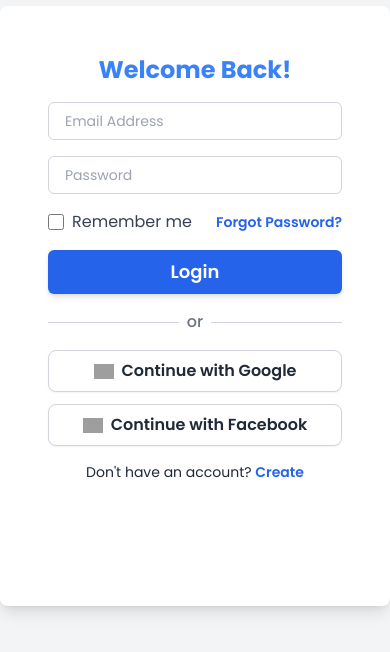
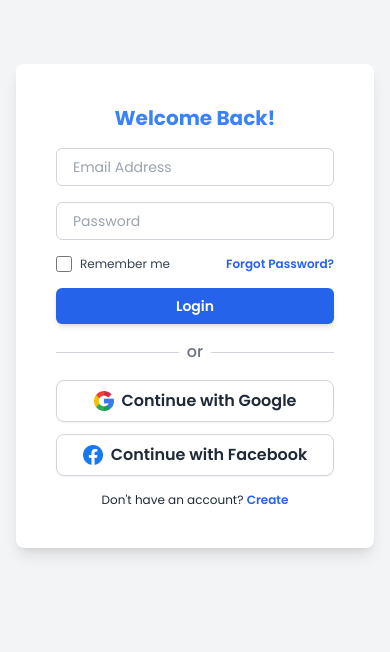
Before and after one commit to itsroorooo/symptovet, a Next.js app: page /login in a window 390 px wide. Shown: the part 116-768 px from the top of the page. Built offline with nearby package versions, Linux system fonts and the light colour scheme; grey boxes are pictures that could not be loaded.

Commit message:
added error and validation

```diff
--- /dev/null
+++ b/app/error/page.js
@@ -0,0 +1,3 @@
+export default function Error() {
+  return <p>Sorry, something went wrong</p>;
+}
--- a/app/login/page.js
+++ b/app/login/page.js
@@ -15,49 +15,47 @@ export default function Login() {
     setLoading(true);
 
     try {
-      // Simulate authentication (Replace with actual API call)
-      const isAuthenticated = true; // Replace this with real logic
+      // Replace this with an actual API call
+      const response = await fakeLoginAPI(email, password);
 
-      if (isAuthenticated) {
+      if (response.success) {
         console.log("Authentication successful!");
-        router.push("/user/dashboard"); // Redirect to user dashboard
+        router.push("/user/dashboard"); // Redirect to dashboard
       } else {
         alert("Invalid credentials");
       }
     } catch (error) {
       console.error("Login error:", error);
+      alert("An error occurred. Please try again.");
     } finally {
       setLoading(false);
     }
   };
 
+  // Fake API function (Replace with actual API call)
+  const fakeLoginAPI = async (email, password) => {
+    return new Promise((resolve) => {
+      setTimeout(() => {
+        resolve({
+          success: email === "test@example.com" && password === "password123",
+        });
+      }, 1000);
+    });
+  };
+
   return (
-    <div className="min-h-screen flex items-center justify-center bg-gray-100">
-      <div className="bg-white shadow-lg rounded-lg max-w-4xl w-full p-6 h-[600px] relative">
-        {/* Modal Layout */}
-        <div className="grid md:grid-cols-2 items-center gap-4">
-          {/* Left Side (Image) */}
-          <div className="hidden md:flex items-center justify-center w-full h-full overflow-hidden">
-            <Image
-              src="/image/dog_and_cat.png"
-              width={1000}
-              height={1000}
-              className="w-full h-full max-h-[550px] object-cover rounded-lg"
-              alt="Vet Illustration"
-            />
-          </div>
-
-          {/* Right Side (Form) */}
-          <div className="bg-white w-full p-6">
+    <div className="min-h-screen flex items-center justify-center bg-gray-100 p-4">
+      <div className="bg-white shadow-lg rounded-lg w-full max-w-sm sm:max-w-md md:max-w-lg p-6 h-auto relative">
+        <div className="bg-white w-full p-4 sm:p-6">
           <div className="text-center mb-4">
-              <h3 className="text-2xl font-bold text-blue-500">
+            <h3 className="text-xl sm:text-2xl font-bold text-blue-500">
               Welcome Back!
             </h3>
           </div>
 
           <form onSubmit={handleSubmit}>
             {/* Email Input */}
-              <div className="mb-4 relative">
+            <div className="mb-4">
               <input
                 type="email"
                 value={email}
@@ -69,7 +67,7 @@ export default function Login() {
             </div>
 
             {/* Password Input */}
-              <div className="mb-4 relative">
+            <div className="mb-4">
               <input
                 type="password"
                 value={password}
@@ -81,7 +79,7 @@ export default function Login() {
             </div>
 
             {/* Remember Me / Forgot Password */}
-              <div className="flex justify-between items-center mb-4">
+            <div className="flex justify-between items-center mb-4 text-xs sm:text-sm">
               <label className="flex items-center text-gray-700">
                 <input
                   type="checkbox"
@@ -91,7 +89,7 @@ export default function Login() {
               </label>
               <a
                 href="#"
-                  className="text-blue-600 text-sm font-semibold hover:underline"
+                className="text-blue-600 font-semibold hover:underline"
               >
                 Forgot Password?
               </a>
@@ -100,10 +98,14 @@ export default function Login() {
             {/* Submit Button */}
             <button
               type="submit"
-                className="w-full py-2 rounded-md text-white bg-blue-600 hover:bg-blue-700 text-lg font-semibold shadow-md transition duration-300"
+              className="w-full py-2 rounded-md text-white bg-blue-600 hover:bg-black text-sm sm:text-lg font-semibold shadow-md transition duration-300 flex justify-center items-center"
               disabled={loading}
             >
-                {loading ? "Processing..." : "Login"}
+              {loading ? (
+                <div className="w-5 h-5 border-2 border-white border-t-transparent rounded-full animate-spin"></div>
+              ) : (
+                "Login"
+              )}
             </button>
 
             {/* OR Separator */}
@@ -114,9 +116,9 @@ export default function Login() {
             </div>
 
             {/* Google button */}
-              <button className="w-full flex items-center justify-center py-2 rounded-lg bg-white border border-gray-300 text-gray-800 font-semibold shadow-sm transition-all duration-300 hover:bg-gray-200">
+            <button className="w-full flex items-center justify-center py-2 rounded-lg bg-white border border-gray-300 text-gray-800 font-semibold shadow-sm transition-all duration-300 hover:bg-gray-300">
               <Image
-                  src="/google.png"
+                src="/image/google.png"
                 width={20}
                 height={20}
                 alt="Google Logo"
@@ -126,9 +128,9 @@ export default function Login() {
             </button>
 
             {/* Facebook button */}
-              <button className="w-full flex items-center justify-center py-2 mt-3 rounded-lg bg-white border border-gray-300 text-gray-800 font-semibold shadow-sm transition-all duration-300 hover:bg-gray-200">
+            <button className="w-full flex items-center justify-center py-2 mt-3 rounded-lg bg-white border border-gray-300 text-gray-800 font-semibold shadow-sm transition-all duration-300 hover:bg-gray-300">
               <Image
-                  src="/facebook.png"
+                src="/image/facebook.png"
                 width={20}
                 height={20}
                 alt="Facebook Logo"
@@ -138,7 +140,7 @@ export default function Login() {
             </button>
 
             {/* Toggle Between Login & Register */}
-              <p className="text-gray-800 text-sm text-center mt-4">
+            <p className="text-gray-800 text-xs sm:text-sm text-center mt-4">
               Don't have an account?{" "}
               <a
                 href="/register"
@@ -151,6 +153,5 @@ export default function Login() {
         </div>
       </div>
     </div>
-    </div>
   );
 }
--- a/app/register/page.js
+++ b/app/register/page.js
@@ -3,29 +3,64 @@
 import { useState } from "react";
 import { useRouter } from "next/navigation";
 import Image from "next/image";
+import { createClient } from "@/utils/supabase/client";
 
 export default function RegisterPage() {
+  const [fname, setFname] = useState("");
+  const [lname, setLname] = useState("");
   const [email, setEmail] = useState("");
+  const [emailError, setEmailError] = useState("");
   const [password, setPassword] = useState("");
+  const [passwordError, setPasswordError] = useState("");
+  const [confirmPasswordError, setConfirmPasswordError] = useState("");
   const [loading, setLoading] = useState(false);
+  const [nameError, setnameError] = useState(false);
+
   const router = useRouter();
+  const supabase = createClient();
 
   const handleSubmit = async (e) => {
     e.preventDefault();
     setLoading(true);
 
+    // Validation rules
+    if (!email || !password) {
+      aleter("Please fill in all fields.");
+      setLoading(false);
+      return;
+    }
+
+    if (!/\S+@\S+\.\S+/.test(email)) {
+      alert("Please enter a valid email address.");
+      setLoading(false);
+      return;
+    }
+
+    if (password.length < 8) {
+      alert("Password must be atleast 8 characters long.");
+      setLoading(false);
+      return;
+    }
+
+    if (password !== e.target.confirmPassword.value) {
+      alert("Password do not match.");
+      setLoading(false);
+      return;
+    }
+
     try {
-      // Simulate registration (Replace with actual API call)
-      const isRegistered = true; // Replace this with real logic
+      const { data, error } = await supabase.auth.register({
+        email,
+        password,
+      });
 
-      if (isRegistered) {
-        console.log("Registration successful!");
-        router.push("/user/dashboard"); // Redirect to user dashboard
-      } else {
-        alert("Registration failed");
-      }
+      if (error) throw error;
+
+      console.log("Registration successful:", data);
+      router.push("/user/dashboard"); // Redirect to user dashboard
     } catch (error) {
       console.error("Registration error:", error);
+      alert(error.message);
     } finally {
       setLoading(false);
     }
@@ -33,20 +68,9 @@ export default function RegisterPage() {
 
   return (
     <div className="min-h-screen flex items-center justify-center bg-gray-100">
-      <div className="bg-white shadow-lg rounded-lg max-w-4xl w-full p-6 h-[600px] relative">
+      <div className="bg-white shadow-lg rounded-lg max-w-sm sm:max-w-md md:max-w-lg p-6 h-auto relative">
         {/* Modal Layout */}
-        <div className="grid md:grid-cols-2 items-center gap-4">
-          {/* Left Side (Image) */}
-          <div className="hidden md:flex items-center justify-center w-full h-full overflow-hidden">
-            <Image
-              src="/dog_and_cat.png"
-              width={1000}
-              height={1000}
-              className="w-full h-full max-h-[550px] object-cover rounded-lg"
-              alt="Vet Illustration"
-            />
-          </div>
-
+        <div className="items-center gap-4">
           {/* Right Side (Form) */}
           <div className="bg-white w-full p-6">
             <div className="text-center mb-4">
@@ -60,12 +84,14 @@ export default function RegisterPage() {
               <div className="mb-4 relative flex gap-4">
                 <input
                   type="text"
+                  onChange={(e) => setFname(e.target.value)}
                   required
                   className="w-1/2 text-sm border border-gray-300 rounded-md focus:border-blue-600 px-4 py-2 outline-none"
                   placeholder="First name"
                 />
                 <input
                   type="text"
+                  onChange={(e) => setLname(e.target.value)}
                   required
                   className="w-1/2 text-sm border border-gray-300 rounded-md focus:border-blue-600 px-4 py-2 outline-none"
                   placeholder="Last name"
@@ -82,6 +108,9 @@ export default function RegisterPage() {
                   className="w-full text-sm border border-gray-300 rounded-md focus:border-blue-600 px-4 py-2 outline-none"
                   placeholder="Email Address"
                 />
+                {nameError && (
+                  <p className="text-red-500 text-sm mt-1">{emailError}</p>
+                )}
               </div>
 
               {/* Password Input */}
@@ -94,6 +123,9 @@ export default function RegisterPage() {
                   className="w-full text-sm border border-gray-300 rounded-md focus:border-blue-600 px-4 py-2 outline-none"
                   placeholder="Password"
                 />
+                {passwordError && (
+                  <p className="text-red-500 text-sm mt-1">{passwordError}</p>
+                )}
               </div>
 
               {/* Confirm Password */}
@@ -104,6 +136,11 @@ export default function RegisterPage() {
                   className="w-full text-sm border border-gray-300 rounded-md focus:border-blue-600 px-4 py-2 outline-none"
                   placeholder="Confirm your password"
                 />
+                {confirmPasswordError && (
+                  <p className="text-red-500 text-sm mt-1">
+                    {confirmPasswordError}
+                  </p>
+                )}
               </div>
 
               {/* Submit Button */}
@@ -125,7 +162,7 @@ export default function RegisterPage() {
               {/* Google button */}
               <button className="w-full flex items-center justify-center py-2 rounded-lg bg-white border border-gray-300 text-gray-800 font-semibold shadow-sm transition-all duration-300 hover:bg-gray-200">
                 <Image
-                  src="/google.png"
+                  src="/image/google.png"
                   width={20}
                   height={20}
                   alt="Google Logo"
@@ -137,7 +174,7 @@ export default function RegisterPage() {
               {/* Facebook button */}
               <button className="w-full flex items-center justify-center py-2 mt-3 rounded-lg bg-white border border-gray-300 text-gray-800 font-semibold shadow-sm transition-all duration-300 hover:bg-gray-200">
                 <Image
-                  src="/facebook.png"
+                  src="/image/facebook.png"
                   width={20}
                   height={20}
                   alt="Facebook Logo"
```
Lines whose indentation alone changed are shown as unchanged.
